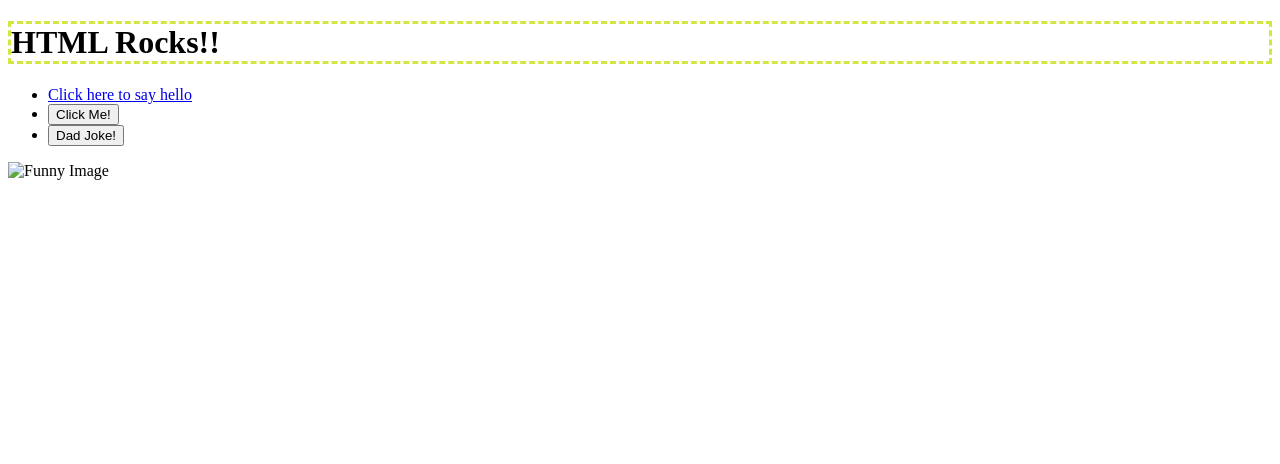
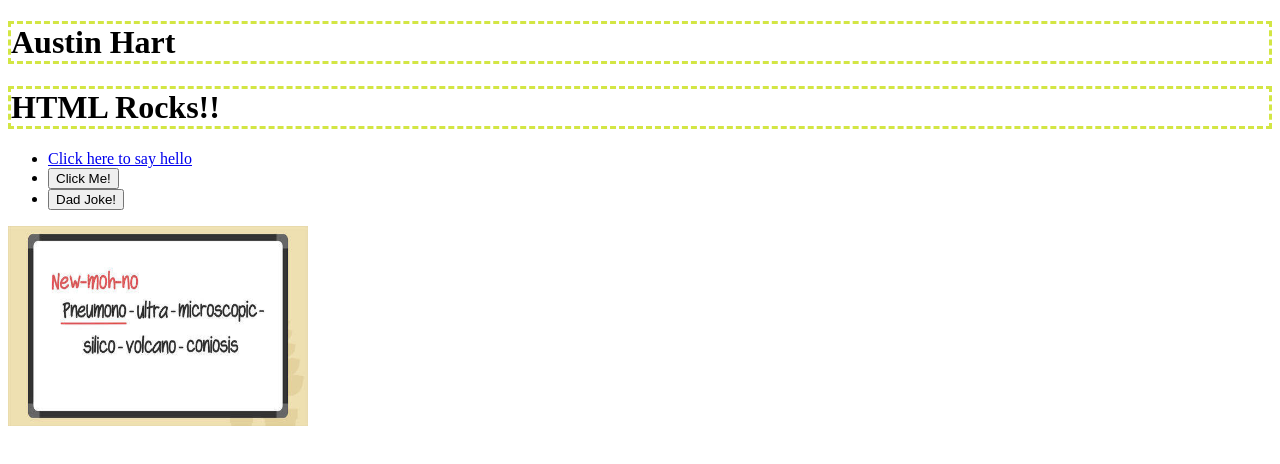
Before and after one commit to austinhart258/CS208-01.03, a website: page index.html in a window 1280 px wide. Drawn offline with Linux system fonts and the light colour scheme; files that its build step writes are made by us from their sources; files whose address does not match are found by name.

Commit message:
Completed

```diff
--- a/index.html
+++ b/index.html
@@ -3,13 +3,14 @@
 
 <head>
   <meta charset="utf-8">
-  <title>CS208 - Starter Code (UPDATE ME)!</title>
+  <title>pneumonoultramicroscopicsilicovolcanoconiosis</title>
   <meta name="description" content="">
   <meta name="viewport" content="width=device-width, initial-scale=1">
   <link rel="stylesheet" href="style.css">
 </head>
 
 <body>
+  <h1> Austin Hart </h1>
   <h1>HTML Rocks!!</h1>
   <ul>
   <li><a href="/hello">Click here to say hello</a></li>
@@ -17,7 +18,7 @@
   <li><button id="joke-button">Dad Joke!</button></li>
   <script src="script.js"></script>
   </ul>
-  <img src="funny.png" alt="Funny Image" width="300" height="200">
+  <img src="download.jpg" alt="Spelling" width="300" height="200">
 
   <h2 id="joke-display"></h2>
 </body>
```
Also changed, not shown: download.jpg (added), 1 other file.
